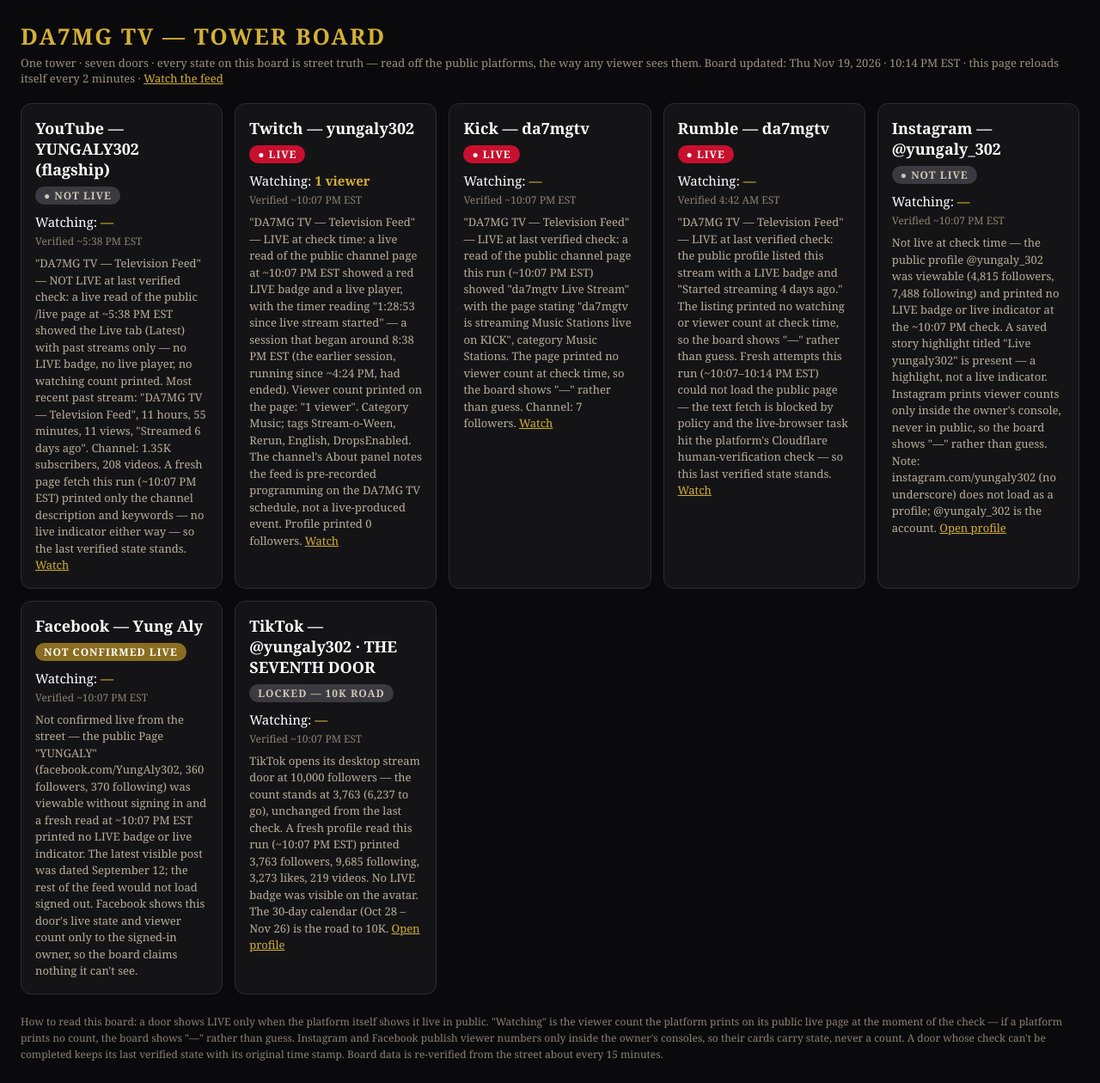
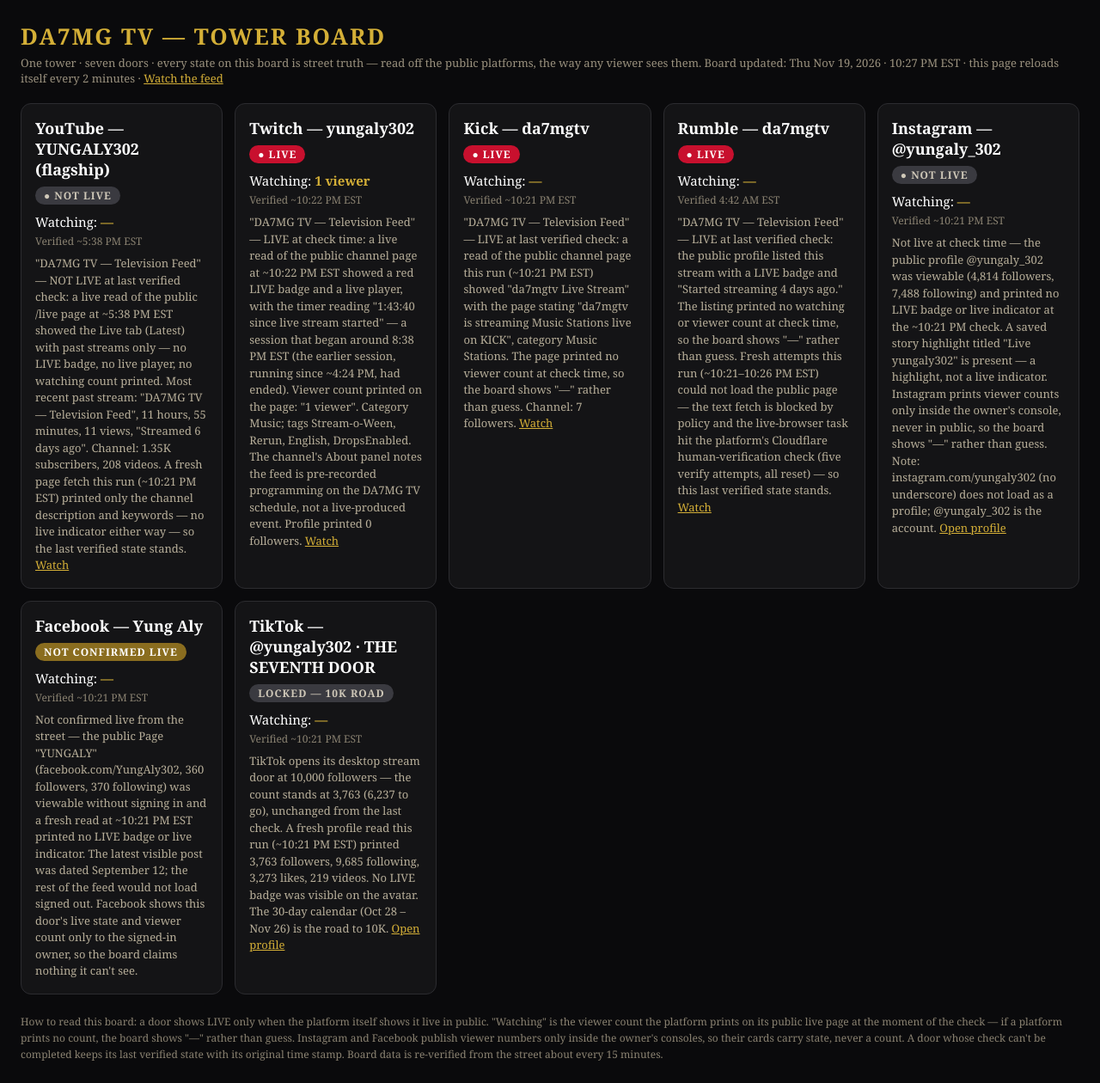
Before and after one commit to da7mgdistributions-creator/da7mg-tv-live, a plain HTML site: page board.html in a window 1280 px wide. Shown: the whole page at 86% size. Drawn offline with Linux system fonts and the light colour scheme.

Commit message:
Tower Board refresh 2026-11-19 22:27 EDT

```diff
--- a/board.html
+++ b/board.html
@@ -21,29 +21,29 @@
   .foot{margin-top:22px;color:#8a8271;font-size:12px;line-height:1.6}
 </style></head><body>
 <h1>DA7MG TV — TOWER BOARD</h1>
-<div class="sub">One tower · seven doors · every state on this board is street truth — read off the public platforms, the way any viewer sees them. Board updated: Thu Nov 19, 2026 · 10:14 PM EST · this page reloads itself every 2 minutes · <a href="index.html">Watch the feed</a></div>
+<div class="sub">One tower · seven doors · every state on this board is street truth — read off the public platforms, the way any viewer sees them. Board updated: Thu Nov 19, 2026 · 10:27 PM EST · this page reloads itself every 2 minutes · <a href="index.html">Watch the feed</a></div>
 <div class="grid">
   <div class="card"><h2>YouTube — YUNGALY302 (flagship)</h2><span class="badge locked">● NOT LIVE</span>
     <div class="watch">Watching: <b>—</b></div><div class="stamp">Verified ~5:38 PM EST</div>
-    <div class="meta">"DA7MG TV — Television Feed" — NOT LIVE at last verified check: a live read of the public /live page at ~5:38 PM EST showed the Live tab (Latest) with past streams only — no LIVE badge, no live player, no watching count printed. Most recent past stream: "DA7MG TV — Television Feed", 11 hours, 55 minutes, 11 views, "Streamed 6 days ago". Channel: 1.35K subscribers, 208 videos. A fresh page fetch this run (~10:07 PM EST) printed only the channel description and keywords — no live indicator either way — so the last verified state stands. <a href="https://www.youtube.com/@yungaly302/live">Watch</a></div></div>
+    <div class="meta">"DA7MG TV — Television Feed" — NOT LIVE at last verified check: a live read of the public /live page at ~5:38 PM EST showed the Live tab (Latest) with past streams only — no LIVE badge, no live player, no watching count printed. Most recent past stream: "DA7MG TV — Television Feed", 11 hours, 55 minutes, 11 views, "Streamed 6 days ago". Channel: 1.35K subscribers, 208 videos. A fresh page fetch this run (~10:21 PM EST) printed only the channel description and keywords — no live indicator either way — so the last verified state stands. <a href="https://www.youtube.com/@yungaly302/live">Watch</a></div></div>
   <div class="card"><h2>Twitch — yungaly302</h2><span class="badge live">● LIVE</span>
-    <div class="watch">Watching: <b>1 viewer</b></div><div class="stamp">Verified ~10:07 PM EST</div>
-    <div class="meta">"DA7MG TV — Television Feed" — LIVE at check time: a live read of the public channel page at ~10:07 PM EST showed a red LIVE badge and a live player, with the timer reading "1:28:53 since live stream started" — a session that began around 8:38 PM EST (the earlier session, running since ~4:24 PM, had ended). Viewer count printed on the page: "1 viewer". Category Music; tags Stream-o-Ween, Rerun, English, DropsEnabled. The channel's About panel notes the feed is pre-recorded programming on the DA7MG TV schedule, not a live-produced event. Profile printed 0 followers. <a href="https://www.twitch.tv/yungaly302">Watch</a></div></div>
+    <div class="watch">Watching: <b>1 viewer</b></div><div class="stamp">Verified ~10:22 PM EST</div>
+    <div class="meta">"DA7MG TV — Television Feed" — LIVE at check time: a live read of the public channel page at ~10:22 PM EST showed a red LIVE badge and a live player, with the timer reading "1:43:40 since live stream started" — a session that began around 8:38 PM EST (the earlier session, running since ~4:24 PM, had ended). Viewer count printed on the page: "1 viewer". Category Music; tags Stream-o-Ween, Rerun, English, DropsEnabled. The channel's About panel notes the feed is pre-recorded programming on the DA7MG TV schedule, not a live-produced event. Profile printed 0 followers. <a href="https://www.twitch.tv/yungaly302">Watch</a></div></div>
   <div class="card"><h2>Kick — da7mgtv</h2><span class="badge live">● LIVE</span>
-    <div class="watch">Watching: <b>—</b></div><div class="stamp">Verified ~10:07 PM EST</div>
-    <div class="meta">"DA7MG TV — Television Feed" — LIVE at last verified check: a read of the public channel page this run (~10:07 PM EST) showed "da7mgtv Live Stream" with the page stating "da7mgtv is streaming Music Stations live on KICK", category Music Stations. The page printed no viewer count at check time, so the board shows "—" rather than guess. Channel: 7 followers. <a href="https://kick.com/da7mgtv">Watch</a></div></div>
+    <div class="watch">Watching: <b>—</b></div><div class="stamp">Verified ~10:21 PM EST</div>
+    <div class="meta">"DA7MG TV — Television Feed" — LIVE at last verified check: a read of the public channel page this run (~10:21 PM EST) showed "da7mgtv Live Stream" with the page stating "da7mgtv is streaming Music Stations live on KICK", category Music Stations. The page printed no viewer count at check time, so the board shows "—" rather than guess. Channel: 7 followers. <a href="https://kick.com/da7mgtv">Watch</a></div></div>
   <div class="card"><h2>Rumble — da7mgtv</h2><span class="badge live">● LIVE</span>
     <div class="watch">Watching: <b>—</b></div><div class="stamp">Verified 4:42 AM EST</div>
-    <div class="meta">"DA7MG TV — Television Feed" — LIVE at last verified check: the public profile listed this stream with a LIVE badge and "Started streaming 4 days ago." The listing printed no watching or viewer count at check time, so the board shows "—" rather than guess. Fresh attempts this run (~10:07–10:14 PM EST) could not load the public page — the text fetch is blocked by policy and the live-browser task hit the platform's Cloudflare human-verification check — so this last verified state stands. <a href="https://rumble.com/user/da7mgtv">Watch</a></div></div>
+    <div class="meta">"DA7MG TV — Television Feed" — LIVE at last verified check: the public profile listed this stream with a LIVE badge and "Started streaming 4 days ago." The listing printed no watching or viewer count at check time, so the board shows "—" rather than guess. Fresh attempts this run (~10:21–10:26 PM EST) could not load the public page — the text fetch is blocked by policy and the live-browser task hit the platform's Cloudflare human-verification check (five verify attempts, all reset) — so this last verified state stands. <a href="https://rumble.com/user/da7mgtv">Watch</a></div></div>
   <div class="card"><h2>Instagram — @yungaly_302</h2><span class="badge locked">● NOT LIVE</span>
-    <div class="watch">Watching: <b>—</b></div><div class="stamp">Verified ~10:07 PM EST</div>
-    <div class="meta">Not live at check time — the public profile @yungaly_302 was viewable (4,815 followers, 7,488 following) and printed no LIVE badge or live indicator at the ~10:07 PM check. A saved story highlight titled "Live yungaly302" is present — a highlight, not a live indicator. Instagram prints viewer counts only inside the owner's console, never in public, so the board shows "—" rather than guess. Note: instagram.com/yungaly302 (no underscore) does not load as a profile; @yungaly_302 is the account. <a href="https://www.instagram.com/yungaly_302">Open profile</a></div></div>
+    <div class="watch">Watching: <b>—</b></div><div class="stamp">Verified ~10:21 PM EST</div>
+    <div class="meta">Not live at check time — the public profile @yungaly_302 was viewable (4,814 followers, 7,488 following) and printed no LIVE badge or live indicator at the ~10:21 PM check. A saved story highlight titled "Live yungaly302" is present — a highlight, not a live indicator. Instagram prints viewer counts only inside the owner's console, never in public, so the board shows "—" rather than guess. Note: instagram.com/yungaly302 (no underscore) does not load as a profile; @yungaly_302 is the account. <a href="https://www.instagram.com/yungaly_302">Open profile</a></div></div>
   <div class="card"><h2>Facebook — Yung Aly</h2><span class="badge push">NOT CONFIRMED LIVE</span>
-    <div class="watch">Watching: <b>—</b></div><div class="stamp">Verified ~10:07 PM EST</div>
-    <div class="meta">Not confirmed live from the street — the public Page "YUNGALY" (facebook.com/YungAly302, 360 followers, 370 following) was viewable without signing in and a fresh read at ~10:07 PM EST printed no LIVE badge or live indicator. The latest visible post was dated September 12; the rest of the feed would not load signed out. Facebook shows this door's live state and viewer count only to the signed-in owner, so the board claims nothing it can't see.</div></div>
+    <div class="watch">Watching: <b>—</b></div><div class="stamp">Verified ~10:21 PM EST</div>
+    <div class="meta">Not confirmed live from the street — the public Page "YUNGALY" (facebook.com/YungAly302, 360 followers, 370 following) was viewable without signing in and a fresh read at ~10:21 PM EST printed no LIVE badge or live indicator. The latest visible post was dated September 12; the rest of the feed would not load signed out. Facebook shows this door's live state and viewer count only to the signed-in owner, so the board claims nothing it can't see.</div></div>
   <div class="card"><h2>TikTok — @yungaly302 · THE SEVENTH DOOR</h2><span class="badge locked">LOCKED — 10K ROAD</span>
-    <div class="watch">Watching: <b>—</b></div><div class="stamp">Verified ~10:07 PM EST</div>
-    <div class="meta">TikTok opens its desktop stream door at 10,000 followers — the count stands at 3,763 (6,237 to go), unchanged from the last check. A fresh profile read this run (~10:07 PM EST) printed 3,763 followers, 9,685 following, 3,273 likes, 219 videos. No LIVE badge was visible on the avatar. The 30-day calendar (Oct 28 – Nov 26) is the road to 10K. <a href="https://www.tiktok.com/@yungaly302">Open profile</a></div></div>
+    <div class="watch">Watching: <b>—</b></div><div class="stamp">Verified ~10:21 PM EST</div>
+    <div class="meta">TikTok opens its desktop stream door at 10,000 followers — the count stands at 3,763 (6,237 to go), unchanged from the last check. A fresh profile read this run (~10:21 PM EST) printed 3,763 followers, 9,685 following, 3,273 likes, 219 videos. No LIVE badge was visible on the avatar. The 30-day calendar (Oct 28 – Nov 26) is the road to 10K. <a href="https://www.tiktok.com/@yungaly302">Open profile</a></div></div>
 </div>
 <div class="foot">How to read this board: a door shows LIVE only when the platform itself shows it live in public. "Watching" is the viewer count the platform prints on its public live page at the moment of the check — if a platform prints no count, the board shows "—" rather than guess. Instagram and Facebook publish viewer numbers only inside the owner's consoles, so their cards carry state, never a count. A door whose check can't be completed keeps its last verified state with its original time stamp. Board data is re-verified from the street about every 15 minutes.</div>
 </body></html>
```
